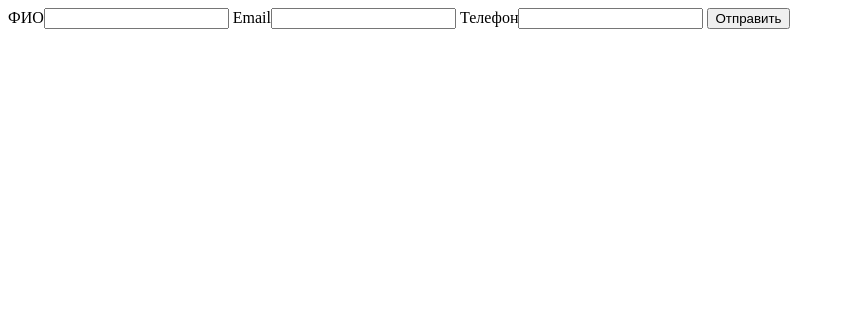
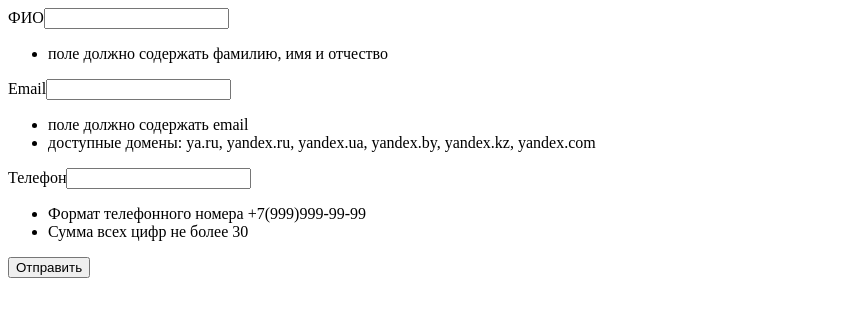
Before and after one commit to Nesterrr/yandex-test, a plain HTML site: page src/index.html in a window 1280 px wide. Shown: the whole page, without its empty margins (0-845 px from the left). Drawn offline with Linux system fonts and the light colour scheme.

Commit message:
list of tips

```diff
--- a/src/index.html
+++ b/src/index.html
@@ -13,15 +13,26 @@
         <label for="fio">
             ФИО<input type="text" name="fio" id="fio">
         </label>
+        <ul>
+            <li>поле должно содержать фамилию, имя и отчество</li>
+        </ul>
         <label for="email">
             Email<input type="email" name="email" id="email">
         </label>
+        <ul>
+            <li>поле должно содержать email</li>
+            <li>доступные домены: ya.ru, yandex.ru, yandex.ua, yandex.by, yandex.kz, yandex.com</li>
+        </ul>
         <label for="phone">
             Телефон<input type="phone" name="phone" id="phone">
         </label>
+        <ul>
+            <li>Формат телефонного номера  +7(999)999-99-99</li>
+            <li>Сумма всех цифр не более 30</li>
+        </ul>
         <button id="submitButton" type="submit">Отправить</button>
     </form>
     <div id="resultContainer"></div>
-    <script src="./js/main.js"></script>
+    <script src="./js/index.js"></script>
 </body>
 </html>
```
Also changed, not shown: src/js/index.js (added).
